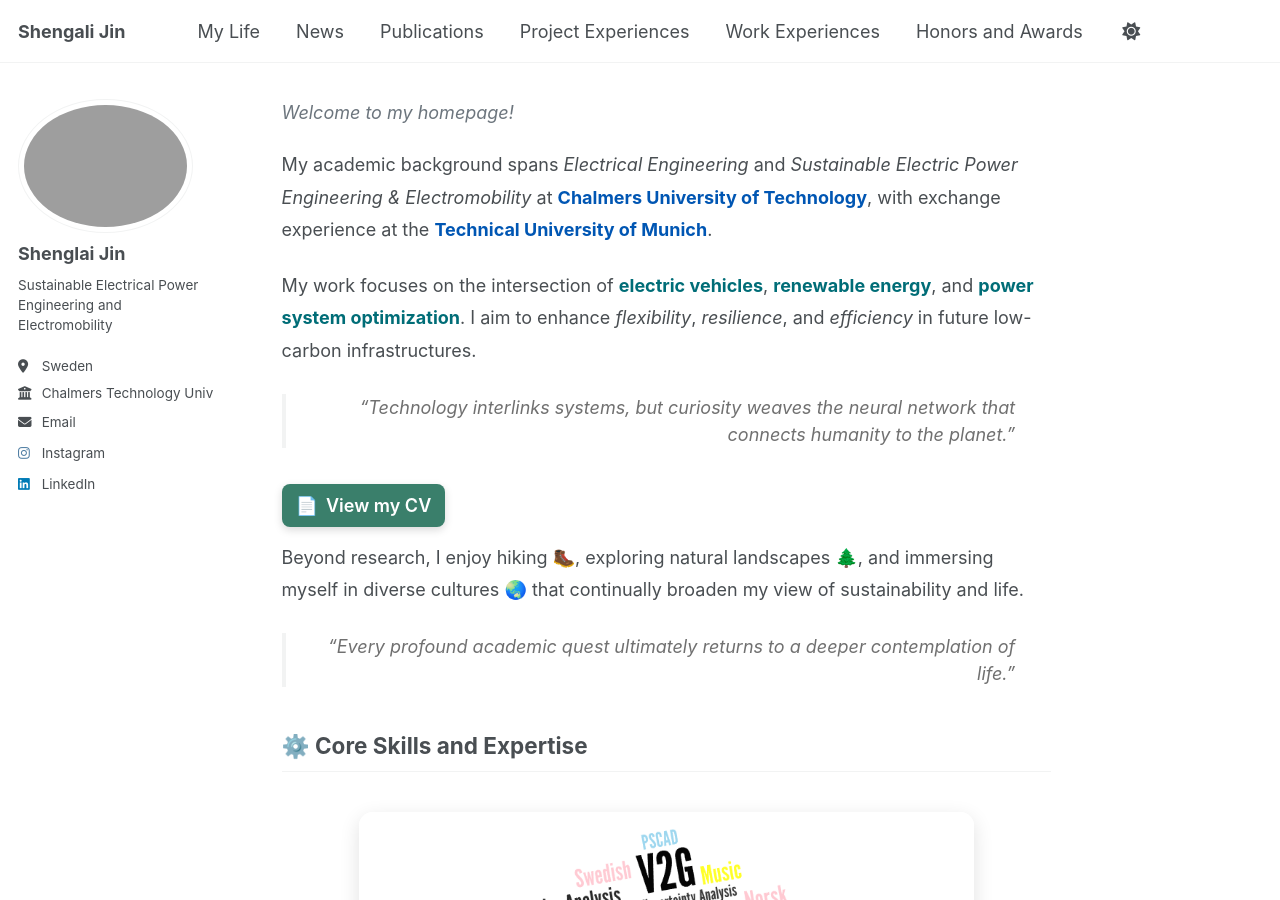
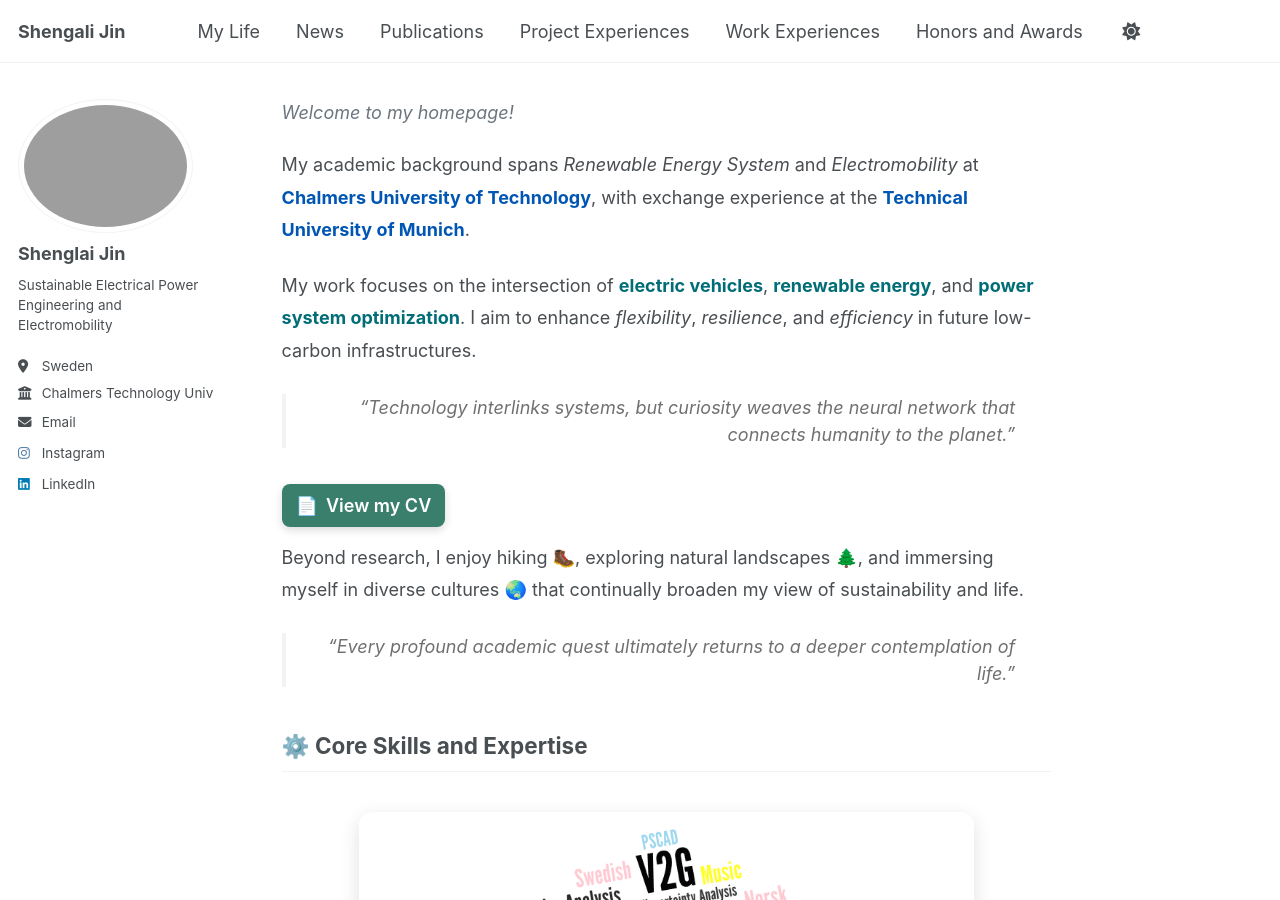
Before and after one commit to shenglaijin1999/shenglaijin1999.github.io, a Jekyll site: the page built from _pages/about.md, in a window 1280 px wide and 900 px high. Built offline with Jekyll 4.4.1, drawn with Linux system fonts in a browser that asks for light colours; a script that is not in the unit is left out.

Commit message:
Update about.md

```diff
--- a/_pages/about.md
+++ b/_pages/about.md
@@ -9,7 +9,7 @@ redirect_from:
 <span style="color:#6c757d; font-style:italic;">Welcome to my homepage!</span>
 
 <p style="line-height:1.8; margin-top:0.6em;">
-My academic background spans <em>Electrical Engineering</em> and <em>Sustainable Electric Power Engineering & Electromobility</em> at <strong style="color:#0056b3;">Chalmers University of Technology</strong>, with exchange experience at the <strong style="color:#0056b3;">Technical University of Munich</strong>.
+My academic background spans <em>Renewable Energy System</em> and <em>Electromobility</em> at <strong style="color:#0056b3;">Chalmers University of Technology</strong>, with exchange experience at the <strong style="color:#0056b3;">Technical University of Munich</strong>.
 </p>
 
 <p style="line-height:1.8; margin-top:0.8em;">
```
